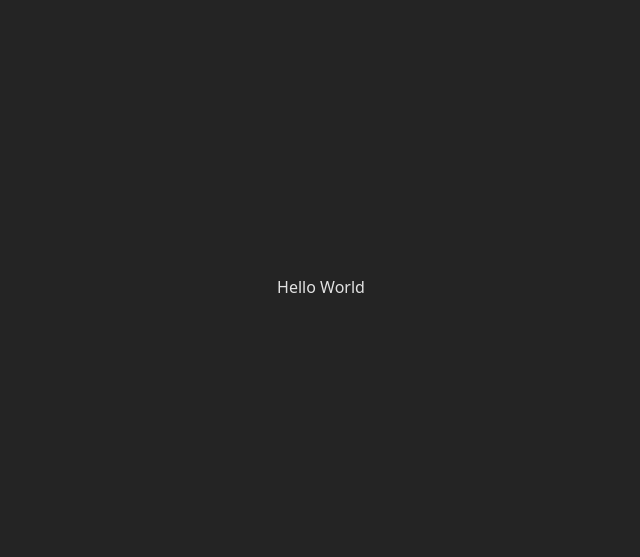
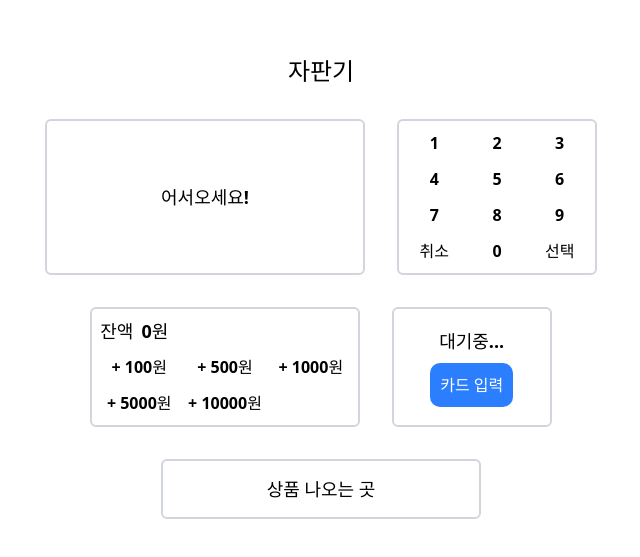
Before and after one commit to Jay-WKJun/vending-machine, a React (Vite) app: page / in a window 1280 px wide. Shown: the part 113-670 px from the top of the page, without its empty margins (319-959 px from the left). Built offline with nearby package versions, Linux system fonts and the light colour scheme; the HTML template or start-up script is replaced by a standard one.

Commit message:
style: layout of vending machine

```diff
--- a/src/App.tsx
+++ b/src/App.tsx
@@ -1,7 +1,58 @@
 function App() {
   return (
-    <div>
-      <h1>Hello World</h1>
+    <div className="flex flex-col justify-center items-center gap-8">
+      <h1 className="text-2xl font-bold">자판기</h1>
+
+      <div className="flex gap-8">
+        <div className="flex flex-col justify-center items-center border-2 border-gray-300 rounded-md p-2 min-w-80">
+          <span className="text-lg font-bold">어서오세요!</span>
+        </div>
+
+        <div className="grid grid-cols-3 gap-2 border-2 border-gray-300 rounded-md p-2 min-w-50">
+          <button>1</button>
+          <button>2</button>
+          <button>3</button>
+          <button>4</button>
+          <button>5</button>
+          <button>6</button>
+          <button>7</button>
+          <button>8</button>
+          <button>9</button>
+          <button>취소</button>
+          <button>0</button>
+          <button>선택</button>
+        </div>
+      </div>
+
+      <div className="flex gap-8">
+        <div className="border-2 border-gray-300 rounded-md p-2 min-w-30">
+          <div className="flex items-center gap-2 mb-2">
+            <span className="font-bold text-lg">잔액</span>
+            <span className="text-lg font-bold">0원</span>
+          </div>
+          <div className="grid grid-cols-3 gap-2">
+            <button>+ 100원</button>
+            <button>+ 500원</button>
+            <button>+ 1000원</button>
+            <button>+ 5000원</button>
+            <button>+ 10000원</button>
+          </div>
+        </div>
+
+        <div className="flex flex-col justify-center items-center border-2 border-gray-300 rounded-md p-2 min-w-40 gap-2">
+          <div className="text-lg font-bold">대기중...</div>
+          <button
+            className="bg-blue-500 text-white px-2 py-1 rounded-md font-bold"
+            style={{ padding: "10px" }}
+          >
+            카드 입력
+          </button>
+        </div>
+      </div>
+
+      <div className="flex flex-col justify-center items-center border-2 border-gray-300 rounded-md p-2 min-w-80 min-h-15 text-lg font-bold">
+        상품 나오는 곳
+      </div>
     </div>
   );
 }
--- a/src/index.css
+++ b/src/index.css
@@ -4,10 +4,6 @@
   font-family: system-ui, Avenir, Helvetica, Arial, sans-serif;
   line-height: 1.5;
   font-weight: 400;
-
-  color-scheme: light dark;
-  color: rgba(255, 255, 255, 0.87);
-  background-color: #242424;
 
   font-synthesis: none;
   text-rendering: optimizeLegibility;
@@ -27,3 +23,23 @@ html body {
   justify-content: center;
   align-items: center;
 }
+
+button {
+  font-weight: bold;
+  cursor: pointer;
+  transition: all 0.2s ease-in-out;
+  border-radius: 10px;
+  padding: 2px;
+}
+
+button:hover {
+  transform: scale(1.05);
+  opacity: 0.8;
+  box-shadow: 0 0 10px 0 rgba(0, 0, 0, 0.1);
+}
+
+button:active {
+  transform: scale(0.95);
+  opacity: 0.6;
+  box-shadow: 0 0 10px 0 rgba(0, 0, 0, 0.1);
+}
```
